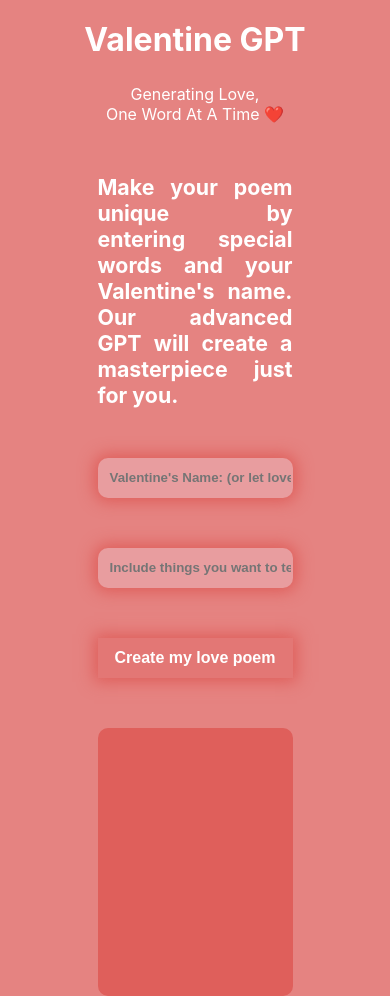
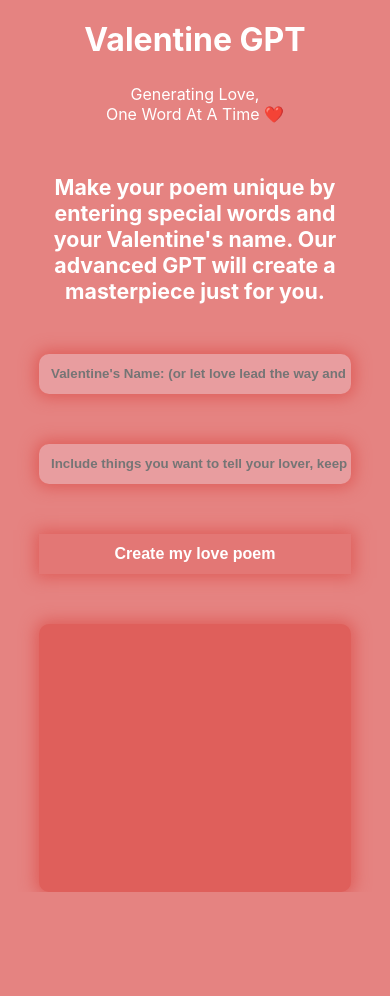
Before and after one commit to sheldor07/valentine-gpt, a React (Create React App) app: page / in a window 390 px wide. After the commit the page ends 892 px from the top, so only its background shows below. Built offline with nearby package versions, Linux system fonts and the light colour scheme.

Commit message:
made mobile responsive
Signed-off-by: sheldor07 <50955708+sheldor07@users.noreply.github.com>

```diff
--- a/src/App.css
+++ b/src/App.css
@@ -1,3 +1,6 @@
+
+  @import url('https://fonts.googleapis.com/css2?family=Cinzel:wght@500;700&family=Josefin+Sans:ital,wght@1,400;1,600&family=Montserrat:wght@400;700&display=swap');
+
 .App {
   margin: 0;
   padding: 0;
@@ -6,6 +9,9 @@
 }
 body{
   background-color: #E58381;
+  /* font-family: 'Cinzel', serif;
+  font-family: 'Josefin Sans', sans-serif;
+  font-family: 'Montserrat', sans-serif; */
 }
 
 .Header{
--- a/src/components/ChatForm.css
+++ b/src/components/ChatForm.css
@@ -36,3 +36,10 @@
     border:0;
     height:40px;
 }
+@media (max-width:400px){
+    .ChatForm{
+        margin-left:10%;
+        margin-right:10%;
+        text-align:center;
+    }
+}
--- a/src/components/ChatOutput.css
+++ b/src/components/ChatOutput.css
@@ -7,4 +7,12 @@
     border-radius:10px;
     color:black;
     padding-bottom:100px;
+    box-shadow:0 0 15px 4px #DF5F5B;
 }
+
+@media (max-width:400px){
+    .ChatOutput{
+        margin-left:10%;
+        margin-right:10%;
+    }
+}
--- a/src/components/Header.css
+++ b/src/components/Header.css
@@ -7,3 +7,9 @@
     font-size:12pt;
     padding-bottom:40px;
 }
+@media (max-width:400px){
+    .subheader-text{
+
+    }
+
+}
```
